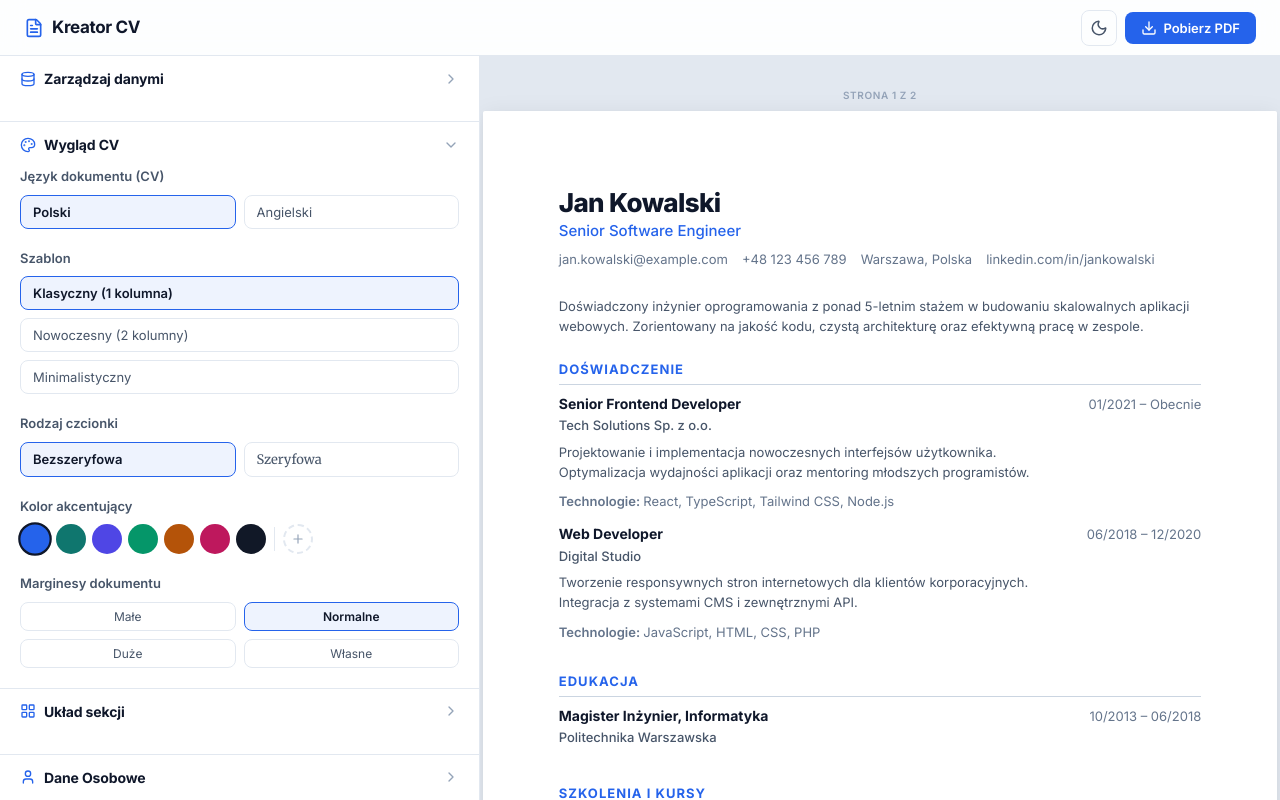
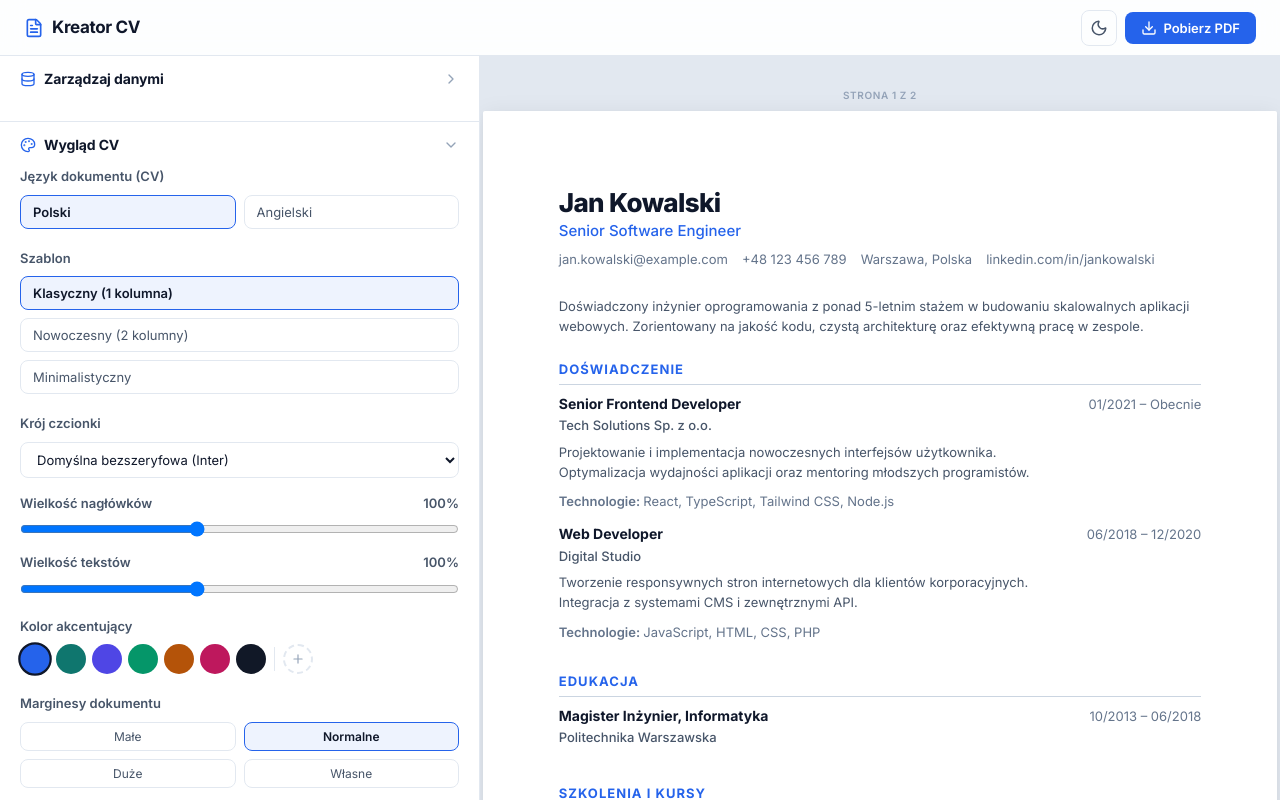
Before and after one commit to Dvini/CV-app, a React (Vite) app: page / in a window 1280 px wide. Both pictures are taken after a click on the button "Wygląd CV". Built offline with nearby package versions, Linux system fonts and the light colour scheme.

Commit message:
feat: implement CV preview engine with multi-page support, dynamic layout templates, and print-ready styling.

```diff
--- a/src/components/Editor/panels/AppearancePanel.jsx
+++ b/src/components/Editor/panels/AppearancePanel.jsx
@@ -12,6 +12,8 @@ export function AppearancePanel({ isOpen, onToggle }) {
     themeColor, setThemeColor,
     margins, setMargins,
     customMargin, setCustomMargin,
+    fontSizeHeading, setFontSizeHeading,
+    fontSizeText, setFontSizeText,
   } = useCV();
 
   const templates = [
@@ -51,13 +53,49 @@ export function AppearancePanel({ isOpen, onToggle }) {
           </div>
         </div>
 
-        {/* Font */}
+        {/* Typography */}
         <div className="appearance-group">
-          <label className="appearance-label">Rodzaj czcionki</label>
-          <div className="btn-group btn-group--2">
-            <button onClick={() => setFontFamily('sans')} className={`btn-option ${fontFamily === 'sans' ? 'btn-option--active' : ''}`} style={{ fontFamily: 'Inter, system-ui, sans-serif' }}>Bezszeryfowa</button>
-            <button onClick={() => setFontFamily('serif')} className={`btn-option ${fontFamily === 'serif' ? 'btn-option--active' : ''}`} style={{ fontFamily: 'Merriweather, Georgia, serif' }}>Szeryfowa</button>
-          </div>
+          <label className="appearance-label">Krój czcionki</label>
+          <select
+            value={fontFamily}
+            onChange={(e) => setFontFamily(e.target.value)}
+            className="field-input"
+            style={{ marginBottom: '1rem', fontFamily: ['sans', 'serif'].includes(fontFamily) ? 'inherit' : fontFamily }}
+          >
+            <option value="sans">Domyślna bezszeryfowa (Inter)</option>
+            <option value="serif">Domyślna szeryfowa (Merriweather)</option>
+            <option value="Roboto">Roboto</option>
+            <option value="Open Sans">Open Sans</option>
+            <option value="Montserrat">Montserrat</option>
+            <option value="Lato">Lato</option>
+            <option value="Playfair Display">Playfair Display</option>
+          </select>
+
+          <label className="appearance-label" style={{ display: 'flex', justifyContent: 'space-between' }}>
+            <span>Wielkość nagłówków</span>
+            <span>{Math.round(fontSizeHeading * 100)}%</span>
+          </label>
+          <input
+            type="range"
+            min="0.8" max="1.3" step="0.05"
+            value={fontSizeHeading}
+            onChange={(e) => setFontSizeHeading(Number(e.target.value))}
+            className="slider-input"
+            style={{ width: '100%', marginBottom: '1rem' }}
+          />
+
+          <label className="appearance-label" style={{ display: 'flex', justifyContent: 'space-between' }}>
+            <span>Wielkość tekstów</span>
+            <span>{Math.round(fontSizeText * 100)}%</span>
+          </label>
+          <input
+            type="range"
+            min="0.8" max="1.3" step="0.05"
+            value={fontSizeText}
+            onChange={(e) => setFontSizeText(Number(e.target.value))}
+            className="slider-input"
+            style={{ width: '100%' }}
+          />
         </div>
 
         {/* Accent Color */}
--- a/src/components/Preview/CVPreview.css
+++ b/src/components/Preview/CVPreview.css
@@ -80,12 +80,8 @@
   width: 100%;
 }
 
-.cv-font-sans {
-  font-family: 'Inter', system-ui, -apple-system, sans-serif;
-}
-
-.cv-font-serif {
-  font-family: 'Merriweather', Georgia, 'Times New Roman', serif;
+.cv-dynamic-fonts {
+  font-family: var(--cv-font-family, 'Inter', system-ui, sans-serif);
 }
 
 /* ===== PAGE FOOTER BAR (RODO) ===== */
@@ -183,7 +179,7 @@
 
 /* Name */
 .cv-name {
-  font-size: 1.625rem;
+  font-size: calc(1.625rem * var(--cv-heading-scale, 1));
   font-weight: 800;
   color: #0f172a;
   letter-spacing: -0.025em;
@@ -192,26 +188,26 @@
 }
 
 .cv-name--small {
-  font-size: 1.25rem;
+  font-size: calc(1.25rem * var(--cv-heading-scale, 1));
   word-break: break-word;
 }
 
 .cv-name--minimalist {
   text-transform: uppercase;
   letter-spacing: 0.08em;
-  font-size: 1.375rem;
+  font-size: calc(1.375rem * var(--cv-heading-scale, 1));
 }
 
 /* Title */
 .cv-title {
-  font-size: 0.9375rem;
+  font-size: calc(0.9375rem * var(--cv-heading-scale, 1));
   font-weight: 500;
   margin-bottom: 0.5rem;
   color: #2563eb;
 }
 
 .cv-title--small {
-  font-size: 0.8125rem;
+  font-size: calc(0.8125rem * var(--cv-heading-scale, 1));
   margin-bottom: 0.75rem;
   line-height: 1.3;
   word-break: break-word;
@@ -222,7 +218,7 @@
   display: flex;
   flex-wrap: wrap;
   gap: 0.375rem 0.875rem;
-  font-size: 0.8125rem;
+  font-size: calc(0.8125rem * var(--cv-text-scale, 1));
   color: #64748b;
 }
 
@@ -243,7 +239,7 @@
 .cv-contact--vertical {
   flex-direction: column;
   gap: 0.375rem;
-  font-size: 0.75rem;
+  font-size: calc(0.75rem * var(--cv-text-scale, 1));
   margin-bottom: 1.25rem;
 }
 
--- a/src/components/Preview/CVPreview.jsx
+++ b/src/components/Preview/CVPreview.jsx
@@ -11,12 +11,37 @@ const A4_HEIGHT_PX = Math.round(A4_HEIGHT_MM * MM_TO_PX); // ~1123px
 const MIN_FOOTER_PX = 24; // absolute minimum for the footer bar
 
 export function CVPreview() {
-  const { template, fontFamily, margins, customMargin, data, getMarginValues } = useCV();
+  const { template, fontFamily, fontSizeHeading, fontSizeText, margins, customMargin, data, getMarginValues } = useCV();
   const contentRef = useRef(null);
   const [pageCount, setPageCount] = useState(1);
   const [pageSpacers, setPageSpacers] = useState([]);
 
-  const fontClass = fontFamily === 'serif' ? 'cv-font-serif' : 'cv-font-sans';
+  useEffect(() => {
+    if (fontFamily !== 'sans' && fontFamily !== 'serif') {
+      const linkId = `font-${fontFamily.replace(/\s+/g, '-')}`;
+      if (!document.getElementById(linkId)) {
+        const link = document.createElement('link');
+        link.id = linkId;
+        link.href = `https://fonts.googleapis.com/css2?family=${fontFamily.replace(/\s+/g, '+')}:wght@300;400;500;600;700&display=swap`;
+        link.rel = 'stylesheet';
+        document.head.appendChild(link);
+      }
+    }
+  }, [fontFamily]);
+
+  const getFontFamilyValue = () => {
+    switch (fontFamily) {
+      case 'sans': return 'Inter, system-ui, sans-serif';
+      case 'serif': return 'Merriweather, Georgia, serif';
+      case 'Roboto': return 'Roboto, sans-serif';
+      case 'Open Sans': return '"Open Sans", sans-serif';
+      case 'Montserrat': return 'Montserrat, sans-serif';
+      case 'Lato': return 'Lato, sans-serif';
+      case 'Playfair Display': return '"Playfair Display", serif';
+      default: return 'Inter, system-ui, sans-serif';
+    }
+  };
+
   const showClauseFooter = data.showClause && data.clause;
 
   const { v: marginV, h: marginH } = getMarginValues(); // mm
@@ -59,8 +84,24 @@ export function CVPreview() {
         const startPage = Math.floor((topRelative + 1) / visualContentHeight);
         const pageTextLimit = startPage * visualContentHeight + engineContentHeight;
 
+        const pageTopLimit = startPage * visualContentHeight;
+        const pageSafeTop = startPage * visualContentHeight + marginVPx;
+
+        let needsPush = false;
+        let targetY = 0;
+
+        // Condition 1: Element crosses the bottom margin of the page
         if (bottomRelative - 1 > pageTextLimit && elRect.height < engineContentHeight) {
-          const targetY = (startPage + 1) * visualContentHeight + marginVPx;
+          needsPush = true;
+          targetY = (startPage + 1) * visualContentHeight + marginVPx;
+        }
+        // Condition 2: Element natively falls exactly in the top margin padding of a new page
+        else if (startPage > 0 && topRelative >= pageTopLimit && topRelative < pageSafeTop) {
+          needsPush = true;
+          targetY = pageSafeTop;
+        }
+
+        if (needsPush) {
           let elementToPush = el;
           let pushAmount = targetY - topRelative;
           let pushIndex = index;
@@ -148,12 +189,16 @@ export function CVPreview() {
   };
 
   return (
-    <main className="preview-area">
+    <main className="preview-area" style={{
+      '--cv-font-family': getFontFamilyValue(),
+      '--cv-heading-scale': fontSizeHeading,
+      '--cv-text-scale': fontSizeText
+    }}>
       <div className="preview-scroll">
         <div className="cv-pages-stack">
           {/* Hidden measuring container */}
           <div
-            className={`cv-measure-container ${fontClass}`}
+            className="cv-measure-container cv-dynamic-fonts"
             ref={contentRef}
             aria-hidden="true"
           >
@@ -167,7 +212,7 @@ export function CVPreview() {
                 Strona {pageIndex + 1} z {pageCount}
               </div>
               <div
-                className={`cv-preview-container ${fontClass}`}
+                className="cv-preview-container cv-dynamic-fonts"
                 id={pageIndex === 0 ? 'cv-preview-container' : undefined}
                 style={{ height: `${A4_HEIGHT_PX}px` }}
               >
--- a/src/context/CVContext.jsx
+++ b/src/context/CVContext.jsx
@@ -29,6 +29,8 @@ export function CVProvider({ children }) {
   });
   const [themeColor, setThemeColor] = useLocalStorage('cv_themeColor', '#2563eb');
   const [fontFamily, setFontFamily] = useLocalStorage('cv_fontFamily', 'sans');
+  const [fontSizeHeading, setFontSizeHeading] = useLocalStorage('cv_fontSizeHeading', 1);
+  const [fontSizeText, setFontSizeText] = useLocalStorage('cv_fontSizeText', 1);
   const [cvLanguage, setCvLanguage] = useLocalStorage('cv_language', 'pl');
   const [darkMode, setDarkMode] = useLocalStorage('cv_darkMode', false);
 
@@ -190,6 +192,8 @@ export function CVProvider({ children }) {
       customMargin,
       themeColor,
       fontFamily,
+      fontSizeHeading,
+      fontSizeText,
       cvLanguage,
     };
     const blob = new Blob([JSON.stringify(stateToExport, null, 2)], {
@@ -219,6 +223,8 @@ export function CVProvider({ children }) {
         if (imported.customMargin) setCustomMargin(imported.customMargin);
         if (imported.themeColor) setThemeColor(imported.themeColor);
         if (imported.fontFamily) setFontFamily(imported.fontFamily);
+        if (imported.fontSizeHeading) setFontSizeHeading(imported.fontSizeHeading);
+        if (imported.fontSizeText) setFontSizeText(imported.fontSizeText);
         if (imported.cvLanguage) setCvLanguage(imported.cvLanguage);
       } catch {
         alert('Wystąpił błąd podczas odczytu pliku. Upewnij się, że to poprawny plik JSON.');
@@ -237,6 +243,8 @@ export function CVProvider({ children }) {
     setCustomMargin({ vertical: 15, horizontal: 15 });
     setThemeColor('#2563eb');
     setFontFamily('sans');
+    setFontSizeHeading(1);
+    setFontSizeText(1);
     setCvLanguage('pl');
   };
 
@@ -302,6 +310,10 @@ export function CVProvider({ children }) {
     setThemeColor,
     fontFamily,
     setFontFamily,
+    fontSizeHeading,
+    setFontSizeHeading,
+    fontSizeText,
+    setFontSizeText,
     cvLanguage,
     setCvLanguage,
     darkMode,
```
Also changed, not shown: src/components/Preview/sections/CVSections.jsx (+8 -8 lines), src/components/Preview/sections/sections.css (+13 -13 lines).
